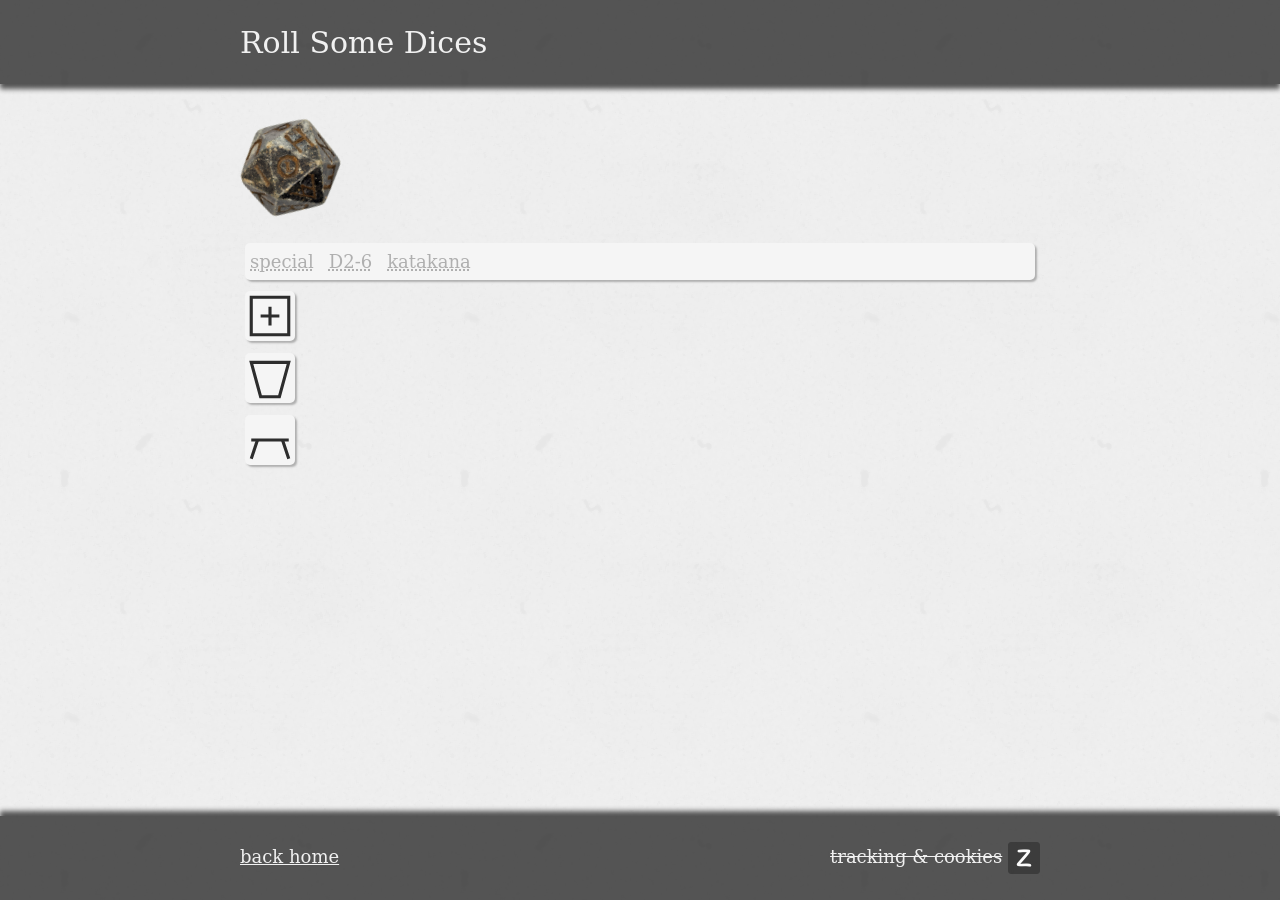
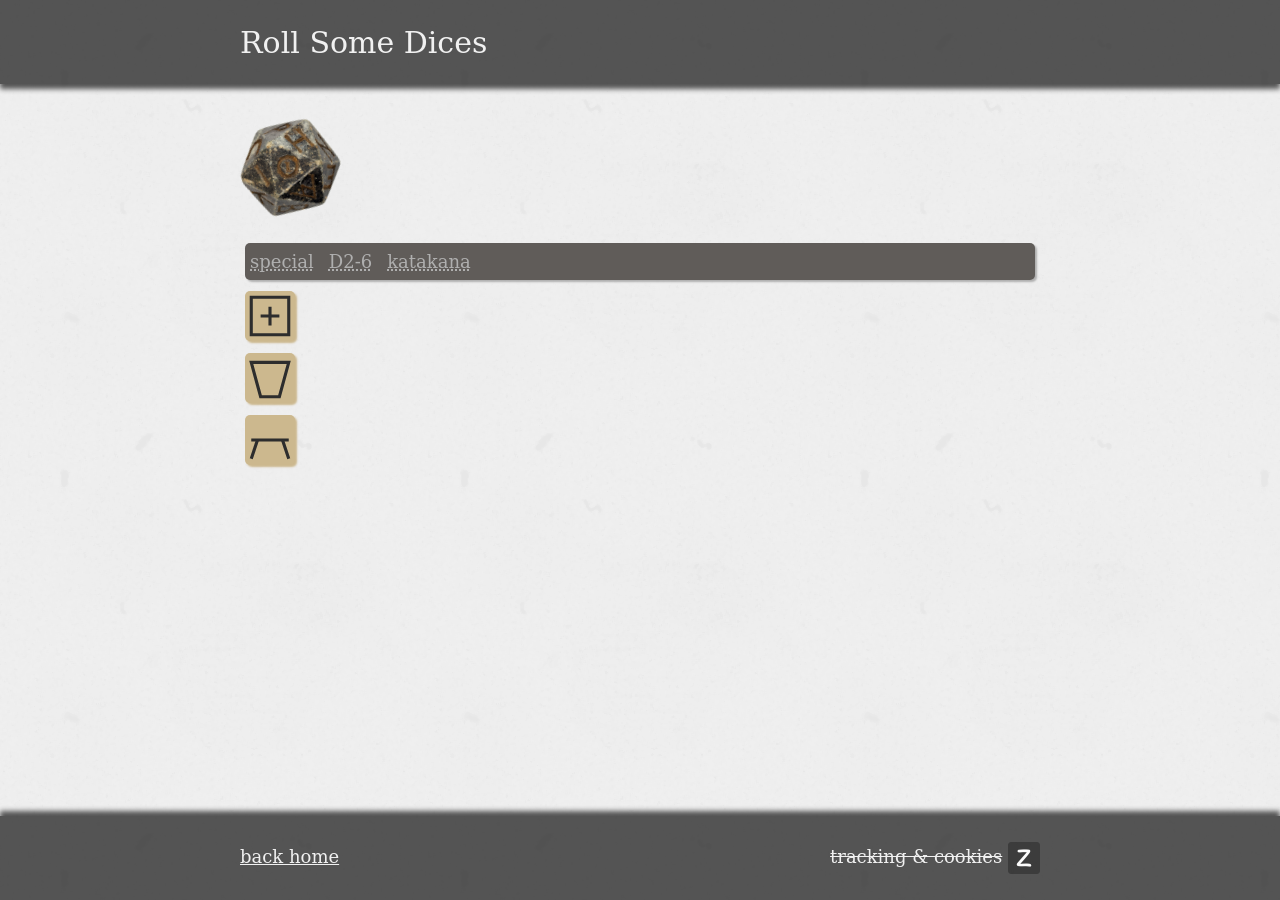
Before and after one commit to ZackDev/zackdev.github.io, a Jekyll site: the page built from _posts/2021-10-28-roll-some-dices.md, in a window 1280 px wide. Built offline with Jekyll 4.4.1, drawn with Linux system fonts in a browser that asks for light colours.

Commit message:
adjusted dice style

```diff
--- a/_sass/dice.scss
+++ b/_sass/dice.scss
@@ -1,3 +1,10 @@
+// colornames by https://www.sunzhongwei.com/translate-color-code-to-name/en
+$cape-palliser: #a37a43;
+$sorrell-brown: #ccb88e;
+$wild-sand: #f5f5f5;
+$silver-chalice: #afafaf;
+$chicago: #605c59;
+
 .flex-row {
     display: flex;
     flex-direction: row;
@@ -9,14 +16,15 @@
 }
 
 .shadow {
-    box-shadow: 2px 2px 2px #afafaf;
+    box-shadow: 2px 2px 2px $silver-chalice;
 }
 
 #dice-sets-container {
     margin: 5px 5px 5px 5px;
     flex-wrap: wrap;
     align-items: center;
-    background-color: #f5f5f5;
+    color: $wild-sand;
+    background-color: $chicago;
     border: 1px solid none;
     border-radius: 5px;
     gap: 5px;
@@ -48,7 +56,7 @@
     padding: 5px;
     max-width: 310px;
     gap: 5px;
-    border: 1px solid #f5f5f5;
+    border: 1px solid $wild-sand;
     border-radius: 10px;
     transition: opacity 1s;
 }
@@ -79,14 +87,14 @@
     margin: 5px 5px 5px 5px;
     height: 50px;
     width: 50px;
-    background-color: #f5f5f5;
+    background-color: $sorrell-brown;
     border: 1px solid none;
     border-radius: 5px;
-    box-shadow: 2px 2px 2px #afafaf;
+    box-shadow: 2px 2px 2px $sorrell-brown;
 }
 
 .icon.clickable:hover {
-    background-color: #afafaf;
+    background-color: $cape-palliser;
 }
 
 .clickable {
@@ -96,17 +104,17 @@
 .dice-set {
     text-align: center;
     margin: 5px 5px 5px 5px;
-    color: #afafaf;
+    color: $silver-chalice;
     text-decoration: underline dotted 2px;
 }
 
 .dice-set.clickable:hover {
-    color: #2d2d2d;
+    color: $sorrell-brown;
     text-decoration: underline solid 2px;
 }
 
 .selected-dice-set {
-    color: #2d2d2d;
+    color: $cape-palliser;
     text-decoration: underline solid 2px;
 }
 
@@ -119,15 +127,15 @@
     margin: 5px 5px 5px 5px;
     height: 50px;
     width: 50px;
-    color: #2d2d2d;
-    background-color: #f5f5d5;
-    border: 1px dotted #2d2d2d;
+    color: $chicago;
+    background-color: $sorrell-brown;
+    border: 1px dotted $chicago;
     border-radius: 10%;
-    box-shadow: 5px 5px 0 #afafaf;
+    box-shadow: 5px 5px 0 $sorrell-brown;
 }
 
 .dice.clickable:hover {
-    background-color: #f3f3a7;
+    background-color: $cape-palliser;
 }
 
 .dice-type {
@@ -138,19 +146,23 @@
     margin: 5px 5px 5px 5px;
     height: 50px;
     width: 50px;
-    color: #2d2d2d;
-    background-color: #f5f5f5;
-    border: 1px dotted #2d2d2d;
+    color: $chicago;
+    background-color: $wild-sand;
+    border: 1px dotted $chicago;
     border-radius: 10%;
-    box-shadow: 5px 5px 0 #afafaf;
+    box-shadow: 5px 5px 0 $silver-chalice;
 }
 
 .dice-type.clickable:hover {
-    background-color: #afafaf;
+    background-color: $silver-chalice;
 }
 
 .dice.rolled {
+    background-color: $cape-palliser;
     cursor: help;
+    border: 1px dotted $chicago;
+    border-radius: 10%;
+    box-shadow: 5px 5px 0 $cape-palliser;
 }
 
 .icosahedron-rotate {
```
